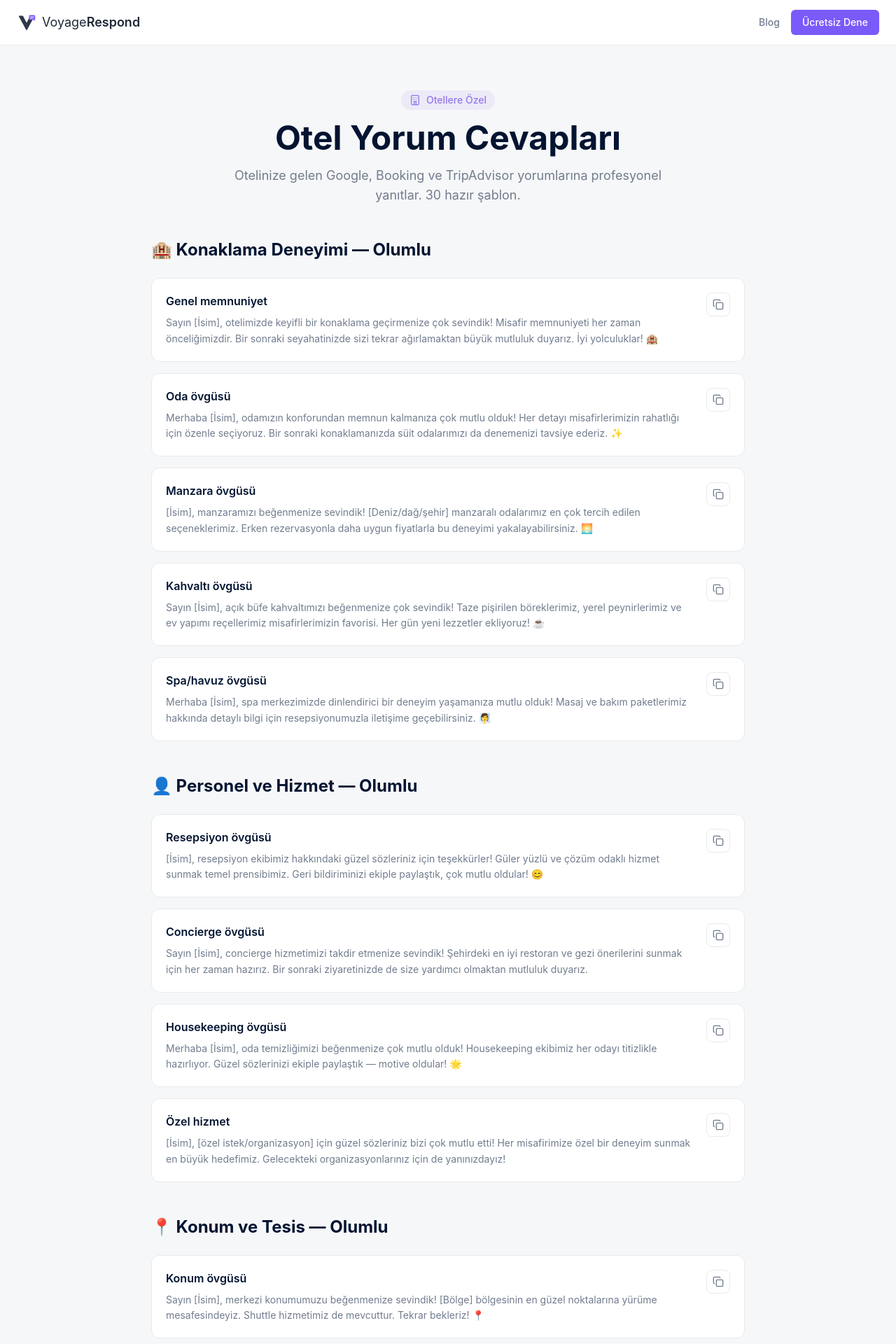
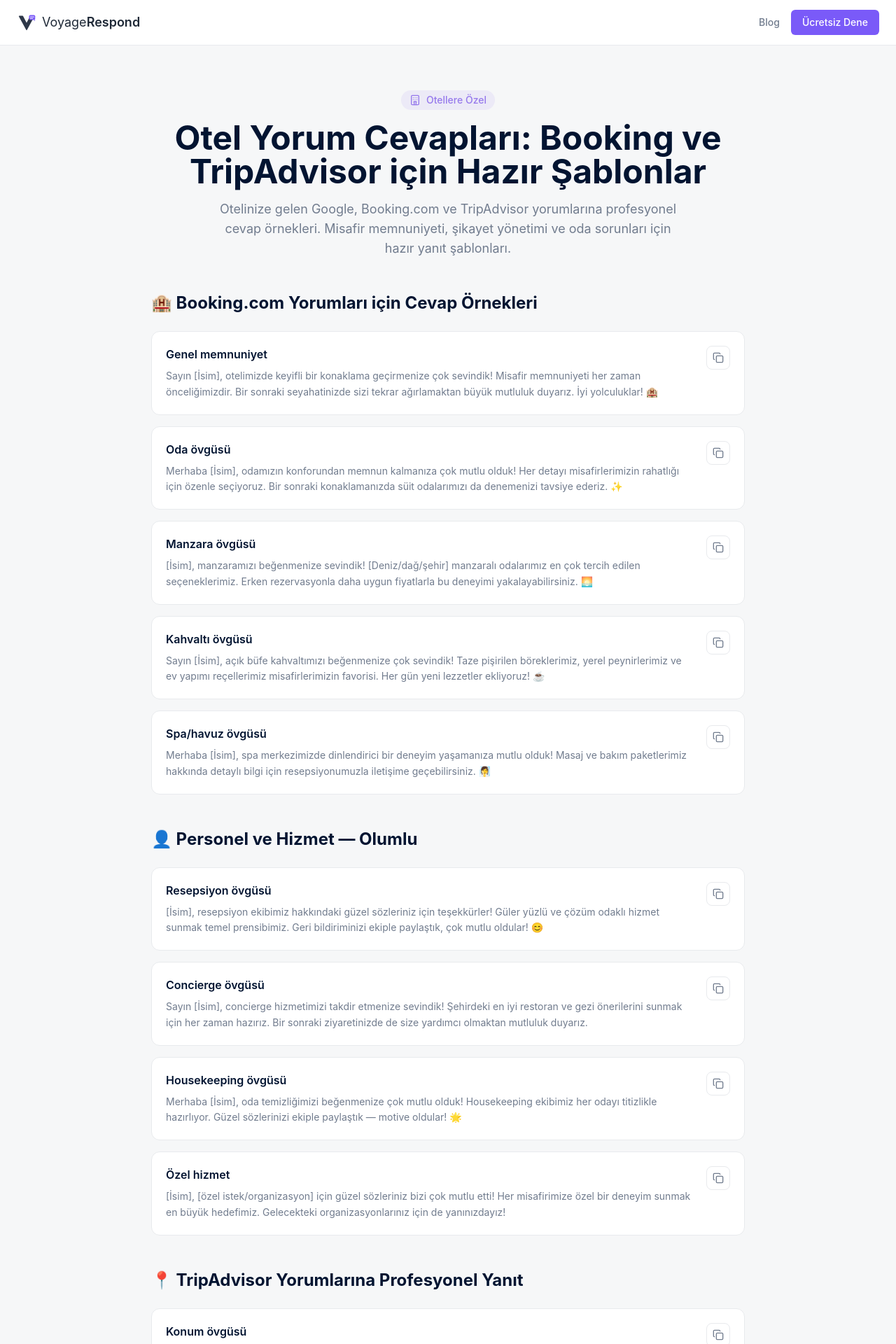
Before and after one commit to mtcrk/review-voyager, a React (Vite) app: page /otel-yorum-cevaplari in a window 1280 px wide. Shown: the top 1920 px of the page at 70% size. Built offline with nearby package versions, Linux system fonts and the light colour scheme; what @lovable.dev/cloud-auth-js would draw is missing.

Commit message:
Changes
Co-authored-by: mtcrk <36543546+mtcrk@users.noreply.github.com>

```diff
--- a/src/pages/seo/OtelYorumCevaplari.tsx
+++ b/src/pages/seo/OtelYorumCevaplari.tsx
@@ -6,7 +6,7 @@ import AEOSection from "@/components/seo/AEOSection";
 import SEO from "@/components/seo/SEO";
 
 const templates = [
-  { category: "🏨 Konaklama Deneyimi — Olumlu", items: [
+  { category: "🏨 Booking.com Yorumları için Cevap Örnekleri", items: [
     { title: "Genel memnuniyet", text: "Sayın [İsim], otelimizde keyifli bir konaklama geçirmenize çok sevindik! Misafir memnuniyeti her zaman önceliğimizdir. Bir sonraki seyahatinizde sizi tekrar ağırlamaktan büyük mutluluk duyarız. İyi yolculuklar! 🏨" },
     { title: "Oda övgüsü", text: "Merhaba [İsim], odamızın konforundan memnun kalmanıza çok mutlu olduk! Her detayı misafirlerimizin rahatlığı için özenle seçiyoruz. Bir sonraki konaklamanızda süit odalarımızı da denemenizi tavsiye ederiz. ✨" },
     { title: "Manzara övgüsü", text: "[İsim], manzaramızı beğenmenize sevindik! [Deniz/dağ/şehir] manzaralı odalarımız en çok tercih edilen seçeneklerimiz. Erken rezervasyonla daha uygun fiyatlarla bu deneyimi yakalayabilirsiniz. 🌅" },
@@ -19,7 +19,7 @@ const templates = [
     { title: "Housekeeping övgüsü", text: "Merhaba [İsim], oda temizliğimizi beğenmenize çok mutlu olduk! Housekeeping ekibimiz her odayı titizlikle hazırlıyor. Güzel sözlerinizi ekiple paylaştık — motive oldular! 🌟" },
     { title: "Özel hizmet", text: "[İsim], [özel istek/organizasyon] için güzel sözleriniz bizi çok mutlu etti! Her misafirimize özel bir deneyim sunmak en büyük hedefimiz. Gelecekteki organizasyonlarınız için de yanınızdayız!" },
   ]},
-  { category: "📍 Konum ve Tesis — Olumlu", items: [
+  { category: "📍 TripAdvisor Yorumlarına Profesyonel Yanıt", items: [
     { title: "Konum övgüsü", text: "Sayın [İsim], merkezi konumumuzu beğenmenize sevindik! [Bölge] bölgesinin en güzel noktalarına yürüme mesafesindeyiz. Shuttle hizmetimiz de mevcuttur. Tekrar bekleriz! 📍" },
     { title: "Restoran övgüsü", text: "Merhaba [İsim], otel restoranımızdaki deneyiminizi beğenmenize çok mutlu olduk! Şefimiz yerel lezzetleri modern dokunuşlarla sunuyor. Akşam yemeği için özel menümüzü denemenizi tavsiye ederiz. 🍽️" },
     { title: "Genel tesis", text: "[İsim], tesislerimizi beğenmenize sevindik! Fitness merkezi, spa ve açık yüzme havuzumuz misafirlerimizin hizmetinde. Bir sonraki konaklamanızda hepsini denemenizi öneririz!" },
@@ -29,7 +29,7 @@ const templates = [
     { title: "Beklenti farklılığı", text: "Merhaba [İsim], beklentilerinizi tam olarak karşılayamadığımız için üzgünüz. Geri bildiriminizi detaylı olarak inceledik. Lütfen bize doğrudan ulaşın ki durumu anlamak ve bir sonraki konaklamanızı mükemmelleştirmek isteriz." },
     { title: "Fiyat endişesi", text: "[İsim], değerlendirmeniz için teşekkürler. Kaliteli hizmet ve konfor sunma kararlılığımız fiyatlarımıza yansıyor. Erken rezervasyon ve sezon dışı kampanyalarımız daha uygun seçenekler sunuyor. Web sitemizi takip edin!" },
   ]},
-  { category: "❌ Oda ve Tesis Şikayetleri", items: [
+  { category: "❌ Olumsuz Otel Yorumlarına Nasıl Cevap Verilir?", items: [
     { title: "Oda temizliği", text: "Sayın [İsim], oda temizliğiyle ilgili yaşadığınız deneyim standartlarımızın çok altındadır. Housekeeping ekibimizle acil bir değerlendirme toplantısı yaptık. Size özel bir konaklama teklifi sunmak isteriz — lütfen bize ulaşın." },
     { title: "Klima/ısıtma sorunu", text: "Merhaba [İsim], odanızdaki klima sorunundan dolayı çok üzgünüz. Teknik ekibimiz tüm odaların klima sistemlerini kontrol etti. Bu tür sorunlar anında çözülmeli — resepsiyonumuza haber vermenizi rica ederiz." },
     { title: "Gürültü şikayeti", text: "[İsim], gürültü sorunu yaşamanız için samimiyetle özür dileriz. Sessiz oda talebinizi not ediyoruz — bir sonraki konaklamanızda üst katlardaki sakin odalarımızı tahsis edeceğiz." },
@@ -63,8 +63,8 @@ const OtelYorumCevaplari = () => {
   return (
     <div className="min-h-screen bg-background">
       <SEO
-        title="Otel Yorum Cevapları | Booking, TripAdvisor için 30 Şablon"
-        description="Otel müşteri yorumlarına profesyonel cevap örnekleri. Booking.com, TripAdvisor ve Google için hazır yanıt şablonları."
+        title="Otel Yorum Cevap Örnekleri | Booking, TripAdvisor için 30 Şablon"
+        description="Otelinize gelen Google, Booking ve TripAdvisor yorumlarına profesyonel cevap örnekleri. Misafir memnuniyeti, şikayet yönetimi ve oda sorunları için 30 hazır şablon."
         canonical="https://voyagerespond.com/otel-yorum-cevaplari"
         jsonLd={{
           "@context": "https://schema.org",
@@ -100,10 +100,10 @@ const OtelYorumCevaplari = () => {
             Otellere Özel
           </div>
           <h1 className="text-4xl md:text-5xl font-bold text-foreground mb-4">
-            Otel Yorum Cevapları
+            Otel Yorum Cevapları: Booking ve TripAdvisor için Hazır Şablonlar
           </h1>
           <p className="text-lg text-muted-foreground max-w-2xl mx-auto">
-            Otelinize gelen Google, Booking ve TripAdvisor yorumlarına profesyonel yanıtlar. 30 hazır şablon.
+            Otelinize gelen Google, Booking.com ve TripAdvisor yorumlarına profesyonel cevap örnekleri. Misafir memnuniyeti, şikayet yönetimi ve oda sorunları için hazır yanıt şablonları.
           </p>
         </div>
 
```
